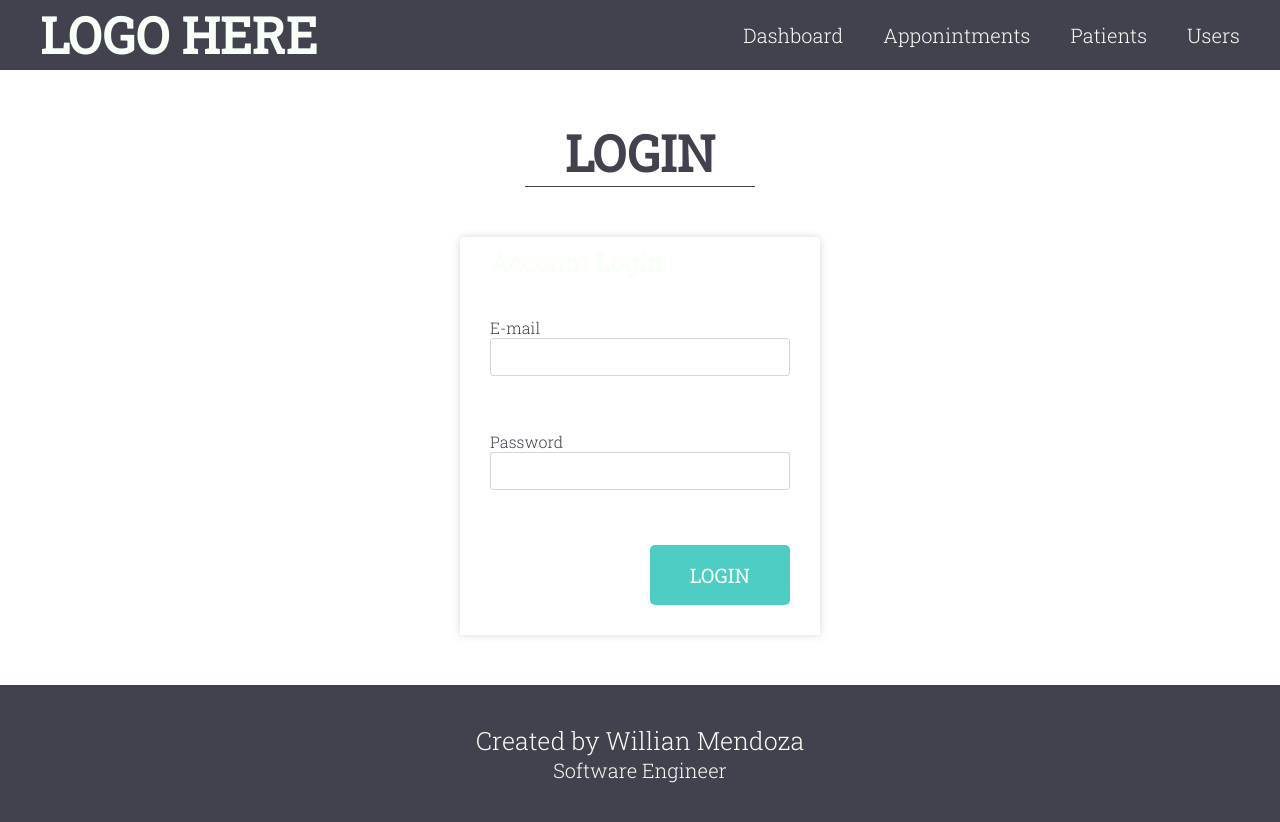
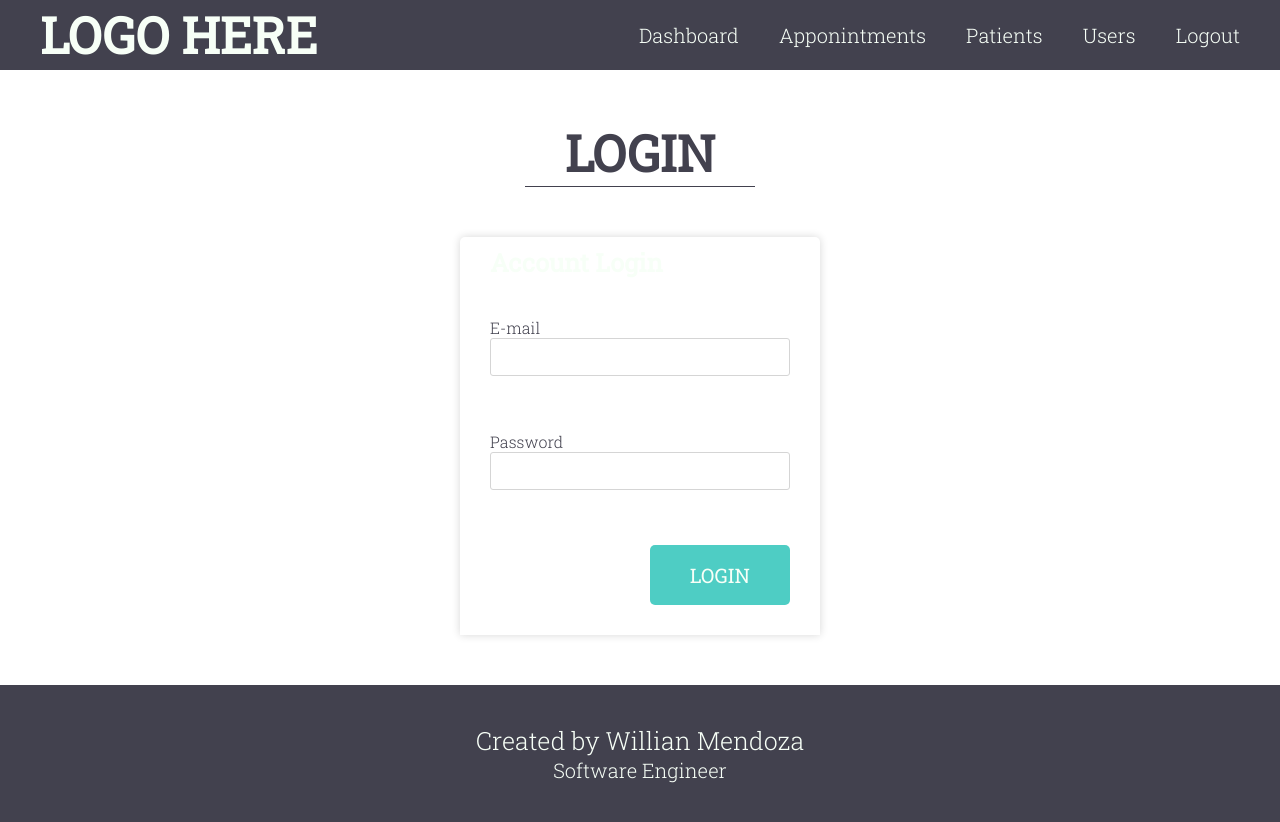
Before and after one commit to willlymendoza/doctor_appointments_front_end, a React (Create React App) app: page /login in a window 1280 px wide. Built offline with nearby package versions, Linux system fonts and the light colour scheme.

Commit message:
Added link to logout

```diff
--- a/src/components/NavBar/index.js
+++ b/src/components/NavBar/index.js
@@ -1,8 +1,20 @@
 import React from "react";
 import { NavLink } from "react-router-dom";
+import { useDispatch } from "react-redux";
+import { setLogoutAction } from "../../redux/authDuck";
 import "./styles.scss";
 
 const NavBar = () => {
+  const dispatch = useDispatch();
+
+  const handleLogout = () => {
+    dispatch(setLogoutAction());
+
+    localStorage.removeItem("userToken");
+    localStorage.removeItem("isAuthenticated");
+    localStorage.removeItem("userInfo");
+  };
+
   return (
     <nav className="nav-bar">
       <NavLink activeClassName="active-link" to="/" exact>
@@ -17,6 +29,9 @@ const NavBar = () => {
       <NavLink activeClassName="active-link" to="/users">
         Users
       </NavLink>
+      <NavLink to="/" onClick={handleLogout}>
+        Logout
+      </NavLink>
     </nav>
   );
 };
```
